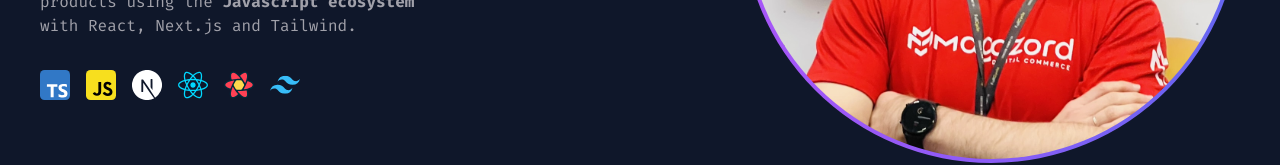
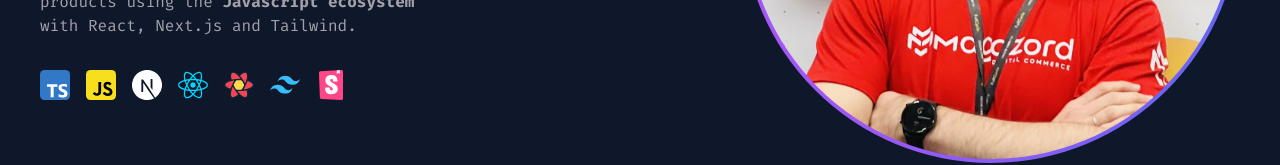
Before and after one commit to lucasdebeterco/lucasdebeterco-dev, a Next.js app: page / in a window 1280 px wide. Shown: the part 543-708 px from the top of the page. Built offline with nearby package versions, Linux system fonts and the light colour scheme.

Commit message:
storybook logo0

```diff
--- a/src/app/components/presentation.tsx
+++ b/src/app/components/presentation.tsx
@@ -89,6 +89,17 @@ export function Presentation() {
                         className="max-h-[30px]"
                         draggable={false}
                     />
+                    <Image
+                        id="about-section-img"
+                        src="/about/tools/storybook.svg"
+                        alt="Storybook"
+                        title="Storybook"
+                        width={30}
+                        height={30}
+                        quality={100}
+                        className="max-h-[30px]"
+                        draggable={false}
+                    />
                 </div>
             </div>
             <div id="about-section-img" className="rounded-full bg-gradient-to-r from-purple-500 via-violet-500 to-indigo-500 p-1">
```
Also changed, not shown: public/about/tools/storybook.svg (added).
